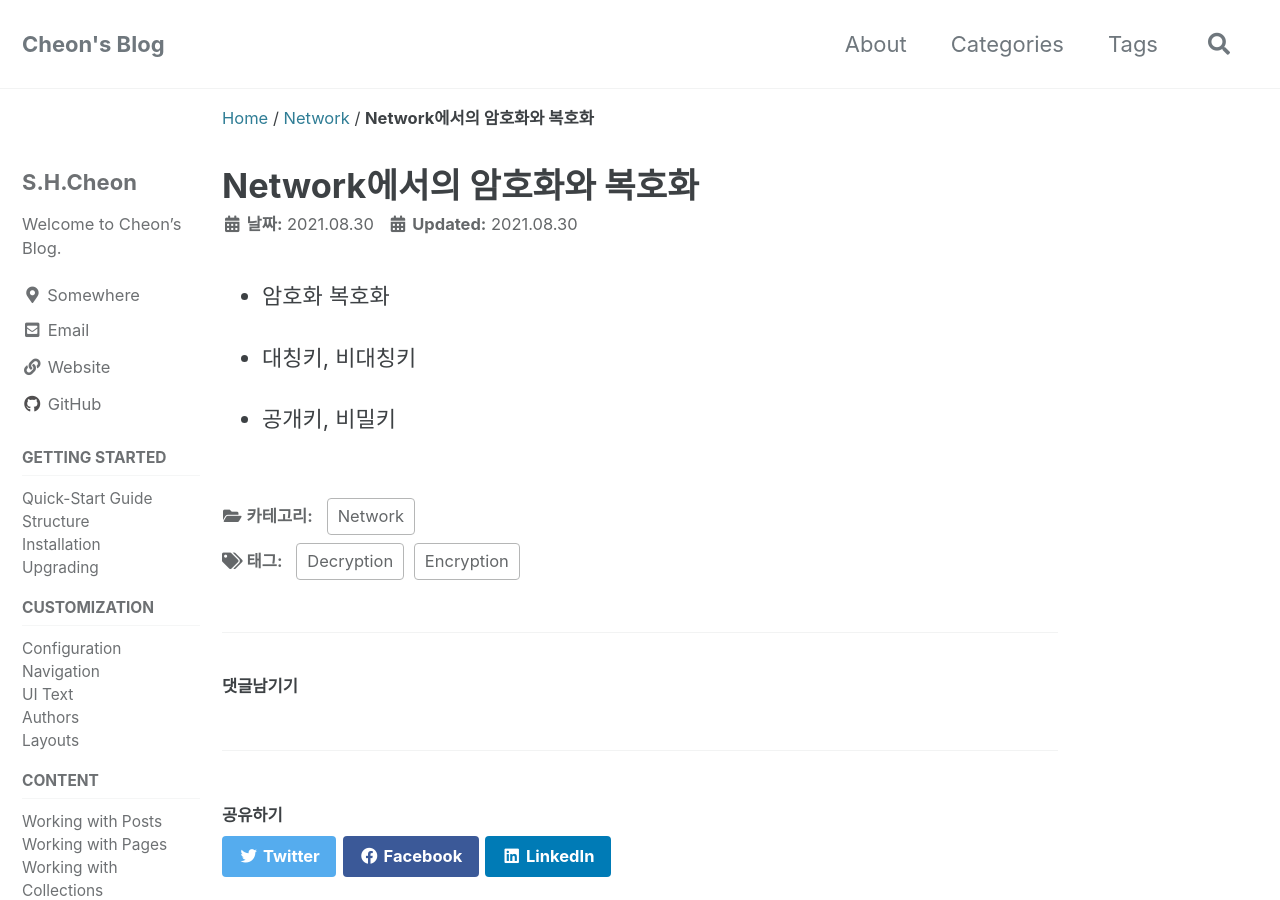
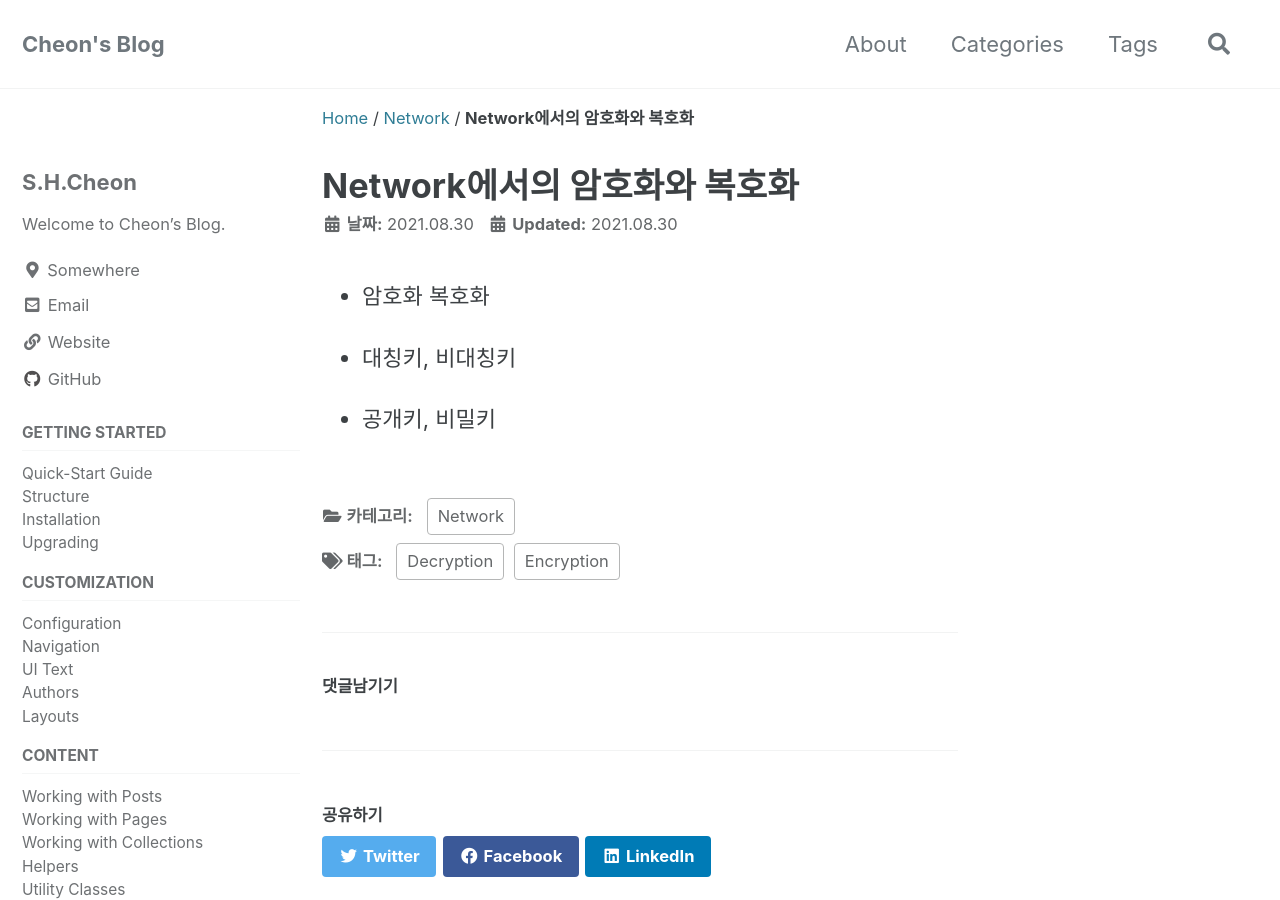
Before and after one commit to shcheon/myblog, a Jekyll site: the page built from _posts/network/2021-08-30-Network-Encryption-Decryption.md, in a window 1280 px wide and 900 px high. Built offline with Jekyll 4.4.1, drawn with Linux system fonts in a browser that asks for light colours; cached includes are drawn as plain includes; comment, search, counter and statistics services are not loaded.

Commit message:
Update _variables.scss

```diff
--- a/_sass/minimal-mistakes/_variables.scss
+++ b/_sass/minimal-mistakes/_variables.scss
@@ -155,12 +155,12 @@ $max-width: $x-large !default;
    Grid
    ========================================================================== */
 
-$right-sidebar-width-narrow: 100px !default;
-$right-sidebar-width: 200px !default;
-$right-sidebar-width-wide: 250px !default;
-// $right-sidebar-width-narrow: 200px !default;
-// $right-sidebar-width: 300px !default;
-// $right-sidebar-width-wide: 400px !default;
+// $right-sidebar-width-narrow: 100px !default;
+// $right-sidebar-width: 200px !default;
+// $right-sidebar-width-wide: 250px !default;
+$right-sidebar-width-narrow: 200px !default;
+$right-sidebar-width: 300px !default;
+$right-sidebar-width-wide: 400px !default;
 /*
    Other
    ========================================================================== */
```
